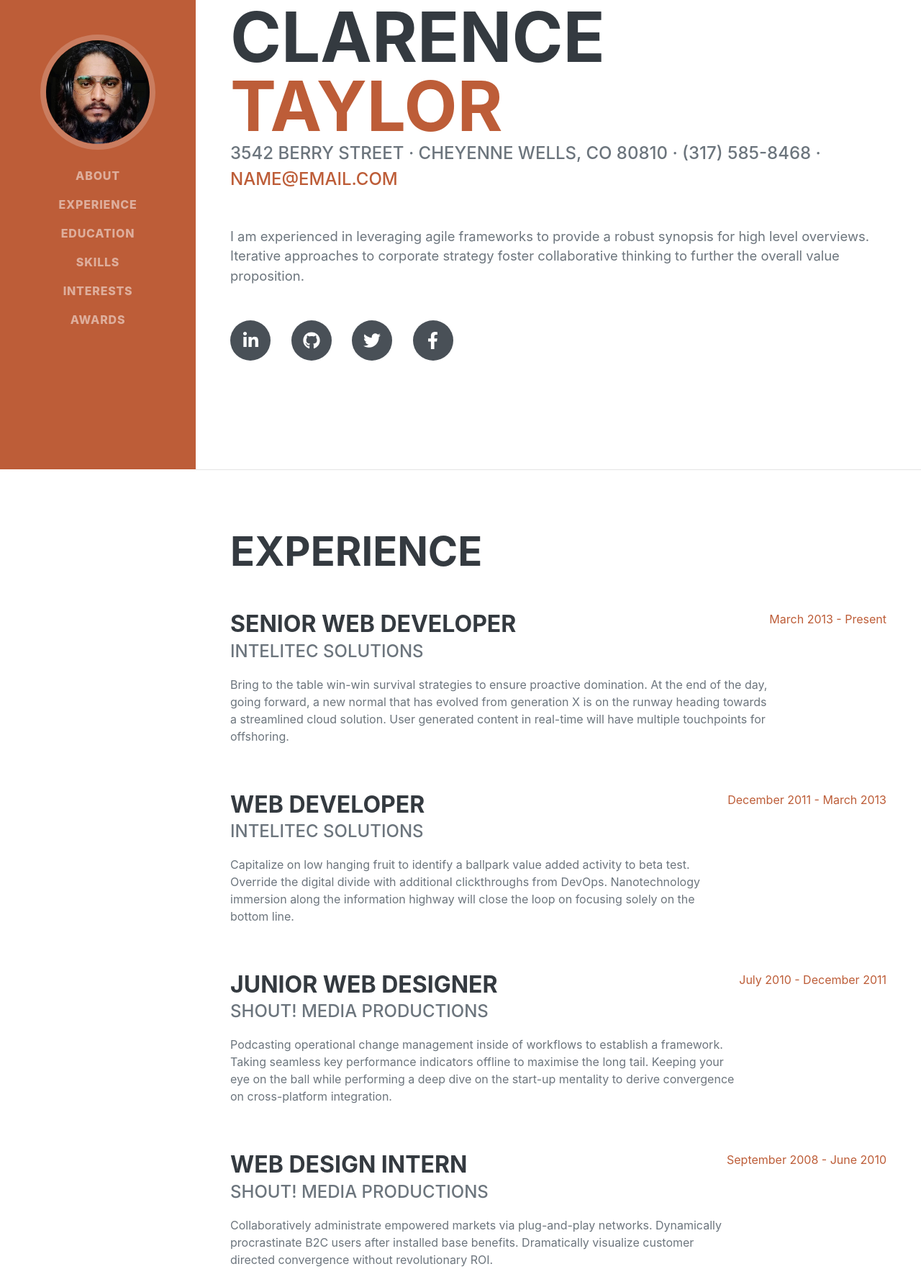
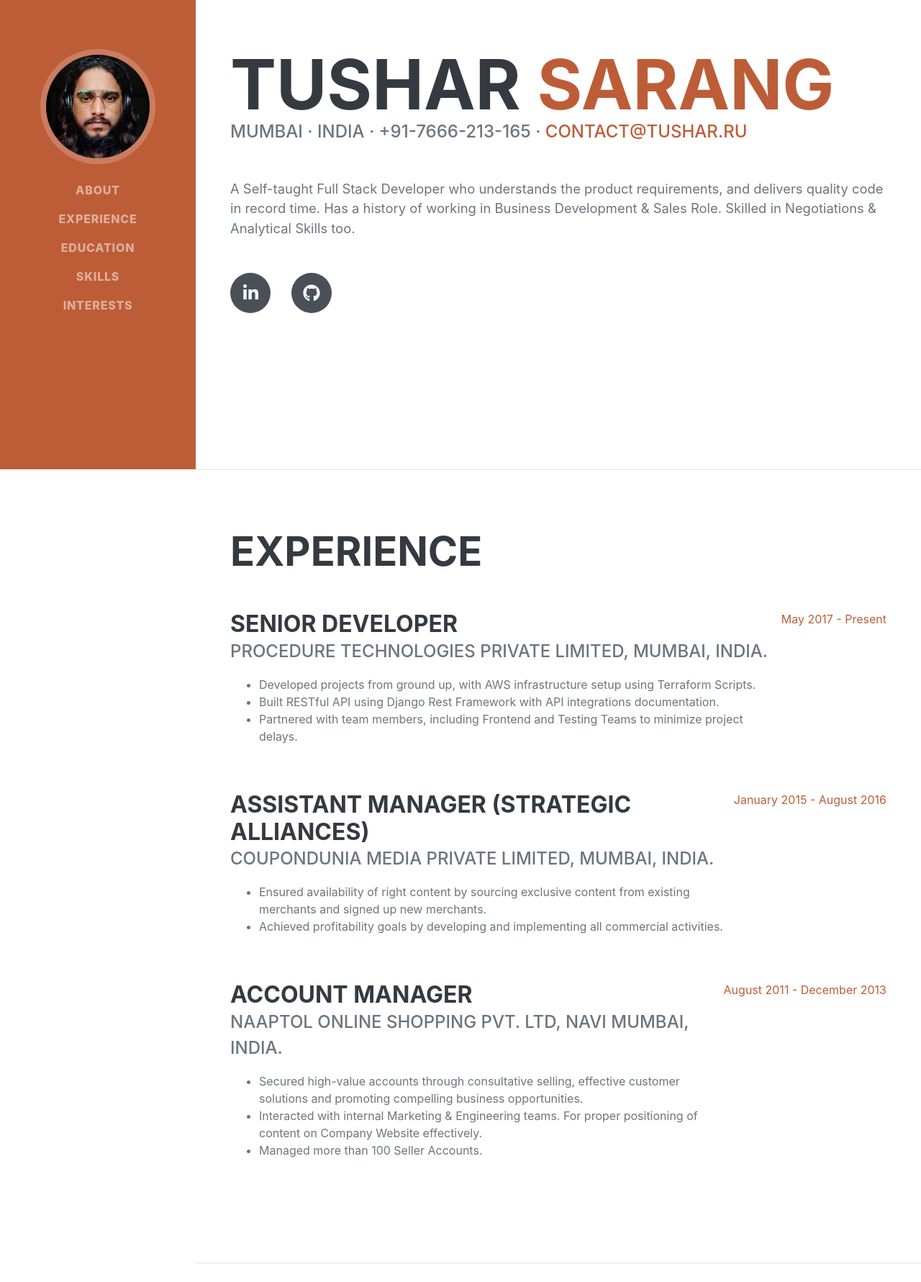
Before and after one commit to watevadafa/resume, a plain HTML site: page index.html in a window 1280 px wide. Shown: the part 148-1929 px from the top of the page at 72% size. Drawn offline with nearby package versions, Linux system fonts and the light colour scheme; a web font is replaced by a local one.

Commit message:
Updates personal information

```diff
--- a/index.html
+++ b/index.html
@@ -2,27 +2,41 @@
 <html lang="en">
 
 <head>
+
+    <!-- Required meta tags -->
     <meta charset="utf-8" />
     <meta name="viewport" content="width=device-width, initial-scale=1, shrink-to-fit=no" />
-    <meta name="description" content="" />
-    <meta name="author" content="" />
-    <title>Resume - Start Bootstrap Theme</title>
-    <link rel="icon" type="image/x-icon" href="assets/img/favicon.ico" />
+    <meta name="description" content="This is my resume website." />
+    <meta name="author" content="Tushar Sarang" />
+
+    <!-- Page Title -->
+    <title>Tushar Sarang</title>
+
+    <!-- Page Favicon -->
+    <link rel="apple-touch-icon" sizes="180x180" href="assets/favicon_io/apple-touch-icon.png">
+    <link rel="icon" type="image/png" sizes="32x32" href="assets/favicon_io/favicon-32x32.png">
+    <link rel="icon" type="image/png" sizes="16x16" href="assets/favicon_io/favicon-16x16.png">
+    <link rel="manifest" href="assets/favicon_io/site.webmanifest">
+
     <!-- Font Awesome icons (free version)-->
     <script src="https://use.fontawesome.com/releases/v5.15.3/js/all.js" crossorigin="anonymous"></script>
+
     <!-- Google fonts-->
     <link href="https://fonts.googleapis.com/css?family=Saira+Extra+Condensed:500,700" rel="stylesheet"
         type="text/css" />
     <link href="https://fonts.googleapis.com/css?family=Muli:400,400i,800,800i" rel="stylesheet" type="text/css" />
+
     <!-- Core theme CSS (includes Bootstrap)-->
     <link href="css/styles.css" rel="stylesheet" />
+
 </head>
 
 <body id="page-top">
+
     <!-- Navigation-->
     <nav class="navbar navbar-expand-lg navbar-dark bg-primary fixed-top" id="sideNav">
         <a class="navbar-brand js-scroll-trigger" href="#page-top">
-            <span class="d-block d-lg-none">Clarence Taylor</span>
+            <span class="d-block d-lg-none">Tushar Sarang</span>
             <span class="d-none d-lg-block"><img class="img-fluid img-profile rounded-circle mx-auto mb-2"
                     src="assets/img/profile.jpg" alt="..." /></span>
         </a>
@@ -36,73 +50,101 @@
                 <li class="nav-item"><a class="nav-link js-scroll-trigger" href="#education">Education</a></li>
                 <li class="nav-item"><a class="nav-link js-scroll-trigger" href="#skills">Skills</a></li>
                 <li class="nav-item"><a class="nav-link js-scroll-trigger" href="#interests">Interests</a></li>
-                <li class="nav-item"><a class="nav-link js-scroll-trigger" href="#awards">Awards</a></li>
+                <!-- <li class="nav-item"><a class="nav-link js-scroll-trigger" href="#awards">Awards</a></li> -->
             </ul>
         </div>
     </nav>
+
     <!-- Page Content-->
     <div class="container-fluid p-0">
+
         <!-- About-->
         <section class="resume-section" id="about">
+
             <div class="resume-section-content">
-                <h1 class="mb-0">
-                    Clarence
-                    <span class="text-primary">Taylor</span>
-                </h1>
+
+                <!-- Name -->
+                <h1 class="mb-0">Tushar <span class="text-primary">Sarang</span></h1>
+
+                <!-- Address -->
                 <div class="subheading mb-5">
-                    3542 Berry Street · Cheyenne Wells, CO 80810 · (317) 585-8468 ·
-                    <a href="mailto:name@email.com">name@email.com</a>
+                    Mumbai · India · +91-7666-213-165 ·
+                    <a href="mailto:name@email.com">contact@tushar.ru</a>
                 </div>
-                <p class="lead mb-5">I am experienced in leveraging agile frameworks to provide a robust synopsis for
-                    high level overviews. Iterative approaches to corporate strategy foster collaborative thinking to
-                    further the overall value proposition.</p>
+
+                <!-- Intro -->
+                <p class="lead mb-5">A Self-taught Full Stack Developer who understands the product requirements, and
+                    delivers quality code in record time. Has a history of working in Business Development & Sales Role.
+                    Skilled in Negotiations & Analytical Skills too.</p>
+
+                <!-- Social Links -->
                 <div class="social-icons">
-                    <a class="social-icon" href="#"><i class="fab fa-linkedin-in"></i></a>
-                    <a class="social-icon" href="#"><i class="fab fa-github"></i></a>
-                    <a class="social-icon" href="#"><i class="fab fa-twitter"></i></a>
-                    <a class="social-icon" href="#"><i class="fab fa-facebook-f"></i></a>
+
+                    <a class="social-icon" href="https://www.linkedin.com/in/t24/" target="_blank">
+                        <i class="fab fa-linkedin-in"></i>
+                    </a>
+
+                    <a class="social-icon" href="https://www.git.io/tushar" target="_blank">
+                        <i class="fab fa-github"></i>
+                    </a>
+
+                    <!-- <a class="social-icon" href="https://www.linkedin.com/in/t24/" target="_blank">
+                        <i class="fab fa-twitter"></i>
+                    </a>
+                    <a class="social-icon" href="#"><i class="fab fa-facebook-f"></i></a> -->
                 </div>
+
             </div>
+
         </section>
+
         <hr class="m-0" />
+
         <!-- Experience-->
         <section class="resume-section" id="experience">
+
             <div class="resume-section-content">
                 <h2 class="mb-5">Experience</h2>
+
                 <div class="d-flex flex-column flex-md-row justify-content-between mb-5">
                     <div class="flex-grow-1">
-                        <h3 class="mb-0">Senior Web Developer</h3>
-                        <div class="subheading mb-3">Intelitec Solutions</div>
-                        <p>Bring to the table win-win survival strategies to ensure proactive domination. At the end of
-                            the day, going forward, a new normal that has evolved from generation X is on the runway
-                            heading towards a streamlined cloud solution. User generated content in real-time will have
-                            multiple touchpoints for offshoring.</p>
+                        <h3 class="mb-0">Senior Developer</h3>
+                        <div class="subheading mb-3">Procedure Technologies Private Limited, Mumbai, India.</div>
+                        <ul>
+                            <li>Developed projects from ground up, with AWS infrastructure setup using Terraform Scripts.</li>
+                            <li>Built RESTful API using Django Rest Framework with API integrations documentation.</li>
+                            <li>Partnered with team members, including Frontend and Testing Teams to minimize project delays.</li>
+                        </ul>
                     </div>
-                    <div class="flex-shrink-0"><span class="text-primary">March 2013 - Present</span></div>
+                    <div class="flex-shrink-0"><span class="text-primary">May 2017 - Present</span></div>
                 </div>
+
                 <div class="d-flex flex-column flex-md-row justify-content-between mb-5">
                     <div class="flex-grow-1">
-                        <h3 class="mb-0">Web Developer</h3>
-                        <div class="subheading mb-3">Intelitec Solutions</div>
-                        <p>Capitalize on low hanging fruit to identify a ballpark value added activity to beta test.
-                            Override the digital divide with additional clickthroughs from DevOps. Nanotechnology
-                            immersion along the information highway will close the loop on focusing solely on the bottom
-                            line.</p>
+                        <h3 class="mb-0">Assistant Manager (Strategic Alliances)</h3>
+                        <div class="subheading mb-3">Coupondunia Media Private Limited, Mumbai, India.</div>
+                        <ul>
+                            <li>Ensured availability of right content by sourcing exclusive content from existing merchants and signed up new merchants.</li>
+                            <li>Achieved profitability goals by developing and implementing all commercial activities.</li>
+                        </ul>
                     </div>
-                    <div class="flex-shrink-0"><span class="text-primary">December 2011 - March 2013</span></div>
+                    <div class="flex-shrink-0"><span class="text-primary">January 2015 - August 2016</span></div>
                 </div>
+
                 <div class="d-flex flex-column flex-md-row justify-content-between mb-5">
                     <div class="flex-grow-1">
-                        <h3 class="mb-0">Junior Web Designer</h3>
-                        <div class="subheading mb-3">Shout! Media Productions</div>
-                        <p>Podcasting operational change management inside of workflows to establish a framework. Taking
-                            seamless key performance indicators offline to maximise the long tail. Keeping your eye on
-                            the ball while performing a deep dive on the start-up mentality to derive convergence on
-                            cross-platform integration.</p>
+                        <h3 class="mb-0">Account Manager</h3>
+                        <div class="subheading mb-3">Naaptol Online Shopping Pvt. Ltd, Navi Mumbai, India.</div>
+                        <ul>
+                            <li>Secured high-value accounts through consultative selling, effective customer solutions and promoting compelling business opportunities.</li>
+                            <li>Interacted with internal Marketing & Engineering teams. For proper positioning of content on Company Website effectively.</li>
+                            <li>Managed more than 100 Seller Accounts.</li>
+                        </ul>
                     </div>
-                    <div class="flex-shrink-0"><span class="text-primary">July 2010 - December 2011</span></div>
+                    <div class="flex-shrink-0"><span class="text-primary">August 2011 - December 2013</span></div>
                 </div>
-                <div class="d-flex flex-column flex-md-row justify-content-between">
+
+                <!-- <div class="d-flex flex-column flex-md-row justify-content-between">
                     <div class="flex-grow-1">
                         <h3 class="mb-0">Web Design Intern</h3>
                         <div class="subheading mb-3">Shout! Media Productions</div>
@@ -111,34 +153,43 @@
                             directed convergence without revolutionary ROI.</p>
                     </div>
                     <div class="flex-shrink-0"><span class="text-primary">September 2008 - June 2010</span></div>
-                </div>
+                </div> -->
+
             </div>
+
         </section>
+
         <hr class="m-0" />
+
         <!-- Education-->
         <section class="resume-section" id="education">
+
             <div class="resume-section-content">
                 <h2 class="mb-5">Education</h2>
+
                 <div class="d-flex flex-column flex-md-row justify-content-between mb-5">
                     <div class="flex-grow-1">
-                        <h3 class="mb-0">University of Colorado Boulder</h3>
-                        <div class="subheading mb-3">Bachelor of Science</div>
-                        <div>Computer Science - Web Development Track</div>
-                        <p>GPA: 3.23</p>
+                        <h3 class="mb-0">University of Mumbai.</h3>
+                        <div class="subheading mb-3">Bachelor of Engineering</div>
+                        <div>Electronics & Telecommunication</div>
+                        <!-- <p>PASS : 3.23</p> -->
                     </div>
-                    <div class="flex-shrink-0"><span class="text-primary">August 2006 - May 2010</span></div>
+                    <div class="flex-shrink-0"><span class="text-primary">May 2005 - October 2010</span></div>
                 </div>
-                <div class="d-flex flex-column flex-md-row justify-content-between">
+
+                <!-- <div class="d-flex flex-column flex-md-row justify-content-between">
                     <div class="flex-grow-1">
                         <h3 class="mb-0">James Buchanan High School</h3>
                         <div class="subheading mb-3">Technology Magnet Program</div>
                         <p>GPA: 3.56</p>
                     </div>
                     <div class="flex-shrink-0"><span class="text-primary">August 2002 - May 2006</span></div>
-                </div>
+                </div> -->
             </div>
         </section>
+
         <hr class="m-0" />
+
         <!-- Skills-->
         <section class="resume-section" id="skills">
             <div class="resume-section-content">
@@ -147,15 +198,8 @@
                 <ul class="list-inline dev-icons">
                     <li class="list-inline-item"><i class="fab fa-html5"></i></li>
                     <li class="list-inline-item"><i class="fab fa-css3-alt"></i></li>
-                    <li class="list-inline-item"><i class="fab fa-js-square"></i></li>
                     <li class="list-inline-item"><i class="fab fa-angular"></i></li>
-                    <li class="list-inline-item"><i class="fab fa-react"></i></li>
-                    <li class="list-inline-item"><i class="fab fa-node-js"></i></li>
-                    <li class="list-inline-item"><i class="fab fa-sass"></i></li>
-                    <li class="list-inline-item"><i class="fab fa-less"></i></li>
-                    <li class="list-inline-item"><i class="fab fa-wordpress"></i></li>
-                    <li class="list-inline-item"><i class="fab fa-gulp"></i></li>
-                    <li class="list-inline-item"><i class="fab fa-grunt"></i></li>
+                    <li class="list-inline-item"><i class="fab fa-python"></i></li>
                     <li class="list-inline-item"><i class="fab fa-npm"></i></li>
                 </ul>
                 <div class="subheading mb-3">Workflow</div>
@@ -179,22 +223,26 @@
                 </ul>
             </div>
         </section>
+
         <hr class="m-0" />
+
         <!-- Interests-->
         <section class="resume-section" id="interests">
             <div class="resume-section-content">
                 <h2 class="mb-5">Interests</h2>
-                <p>Apart from being a web developer, I enjoy most of my time being outdoors. In the winter, I am an avid
-                    skier and novice ice climber. During the warmer months here in Colorado, I enjoy mountain biking,
-                    free climbing, and kayaking.</p>
+
+                <p>Apart from being a web developer, I enjoy most of my time being outdoors. In the winter, I love to trek in the Himalayas.</p>
                 <p class="mb-0">When forced indoors, I follow a number of sci-fi and fantasy genre movies and television
                     shows, I am an aspiring chef, and I spend a large amount of my free time exploring the latest
-                    technology advancements in the front-end web development world.</p>
+                    technology developments in the world.</p>
+
             </div>
         </section>
+
         <hr class="m-0" />
+
         <!-- Awards-->
-        <section class="resume-section" id="awards">
+        <!-- <section class="resume-section" id="awards">
             <div class="resume-section-content">
                 <h2 class="mb-5">Awards & Certifications</h2>
                 <ul class="fa-ul mb-0">
@@ -238,15 +286,20 @@
                     </li>
                 </ul>
             </div>
-        </section>
+        </section> -->
+
     </div>
+
     <!-- Bootstrap core JS-->
     <script src="https://code.jquery.com/jquery-3.5.1.min.js"></script>
     <script src="https://cdn.jsdelivr.net/npm/bootstrap@4.6.0/dist/js/bootstrap.bundle.min.js"></script>
+
     <!-- Third party plugin JS-->
     <script src="https://cdnjs.cloudflare.com/ajax/libs/animejs/3.2.1/anime.min.js"></script>
+
     <!-- Core theme JS-->
     <script src="js/scripts.js"></script>
+
 </body>
 
 </html>
```
